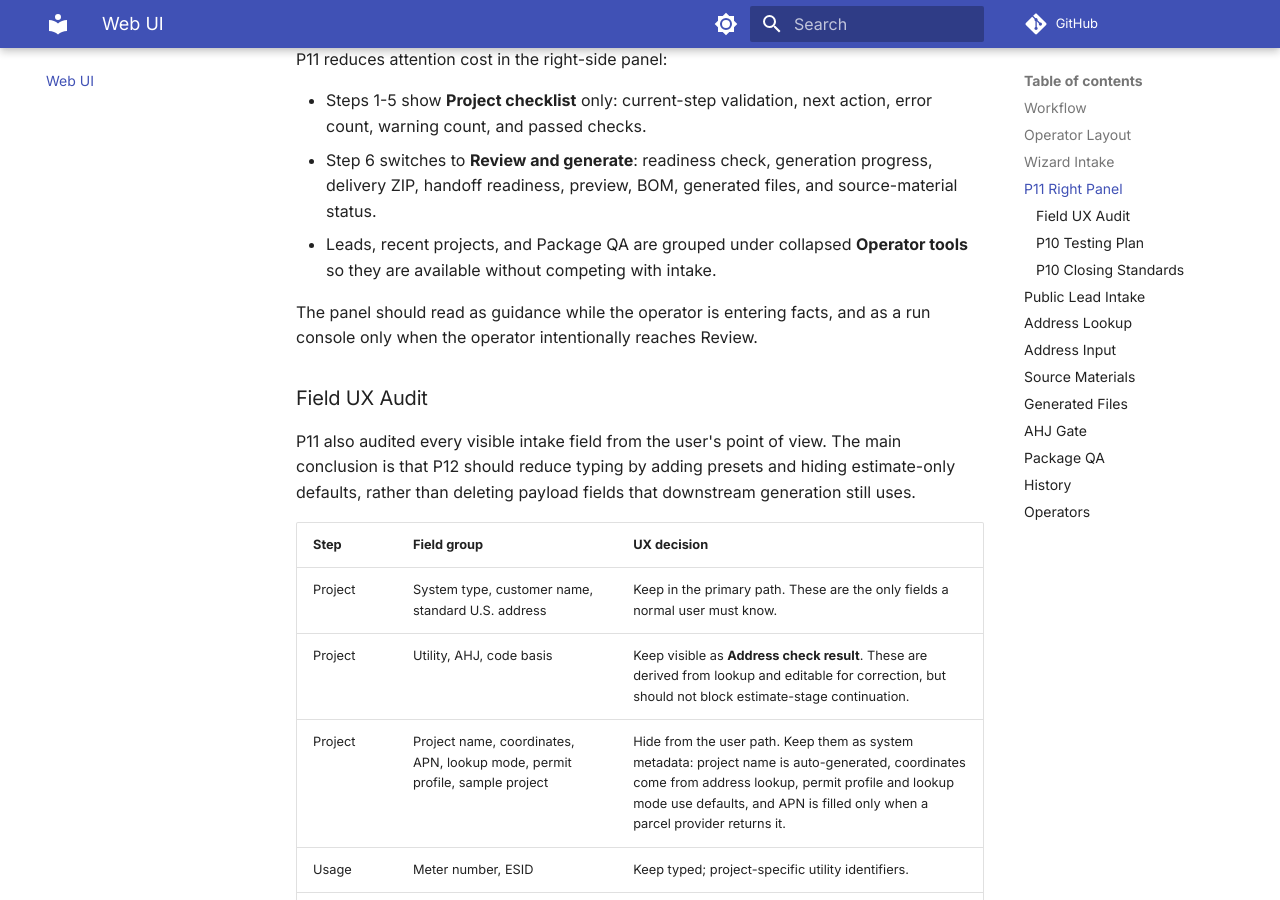
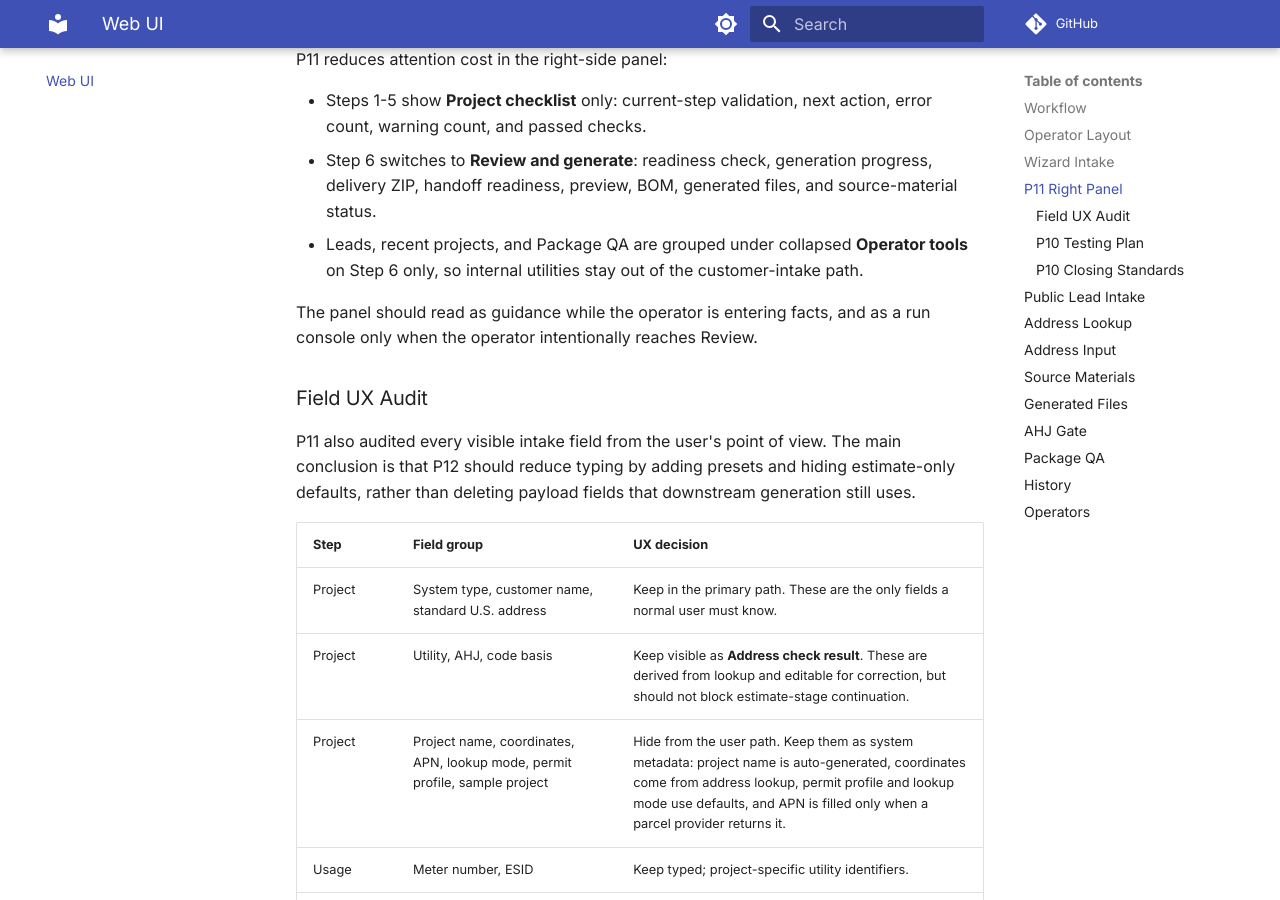
Before and after one commit to maxwu1978/pvess-calc, an MkDocs documentation site: the page built from docs/web-ui.md, in a window 1280 px wide and 900 px high, scrolled down 2698 px. Built offline with MkDocs 1.6.1 and Material for MkDocs 9.7.7, drawn with Linux system fonts in a browser that asks for light colours; comment, search, counter and statistics services are not loaded.

Commit message:
Show operator tools only on review step

```diff
--- a/docs/web-ui.md
+++ b/docs/web-ui.md
@@ -119,7 +119,8 @@
   progress, delivery ZIP, handoff readiness, preview, BOM, generated files,
   and source-material status.
 - Leads, recent projects, and Package QA are grouped under collapsed
-  **Operator tools** so they are available without competing with intake.
+  **Operator tools** on Step 6 only, so internal utilities stay out of the
+  customer-intake path.
 
 The panel should read as guidance while the operator is entering facts, and as
 a run console only when the operator intentionally reaches Review.
--- a/src/pvess_calc/web/static/styles.css
+++ b/src/pvess_calc/web/static/styles.css
@@ -1027,6 +1027,10 @@
   margin-top: 14px;
 }
 
+.operator-tools[hidden] {
+  display: none;
+}
+
 .operator-tools summary {
   display: flex;
   align-items: center;
```
Also changed, not shown: src/pvess_calc/web/static/app.js (+7 -0 lines).
